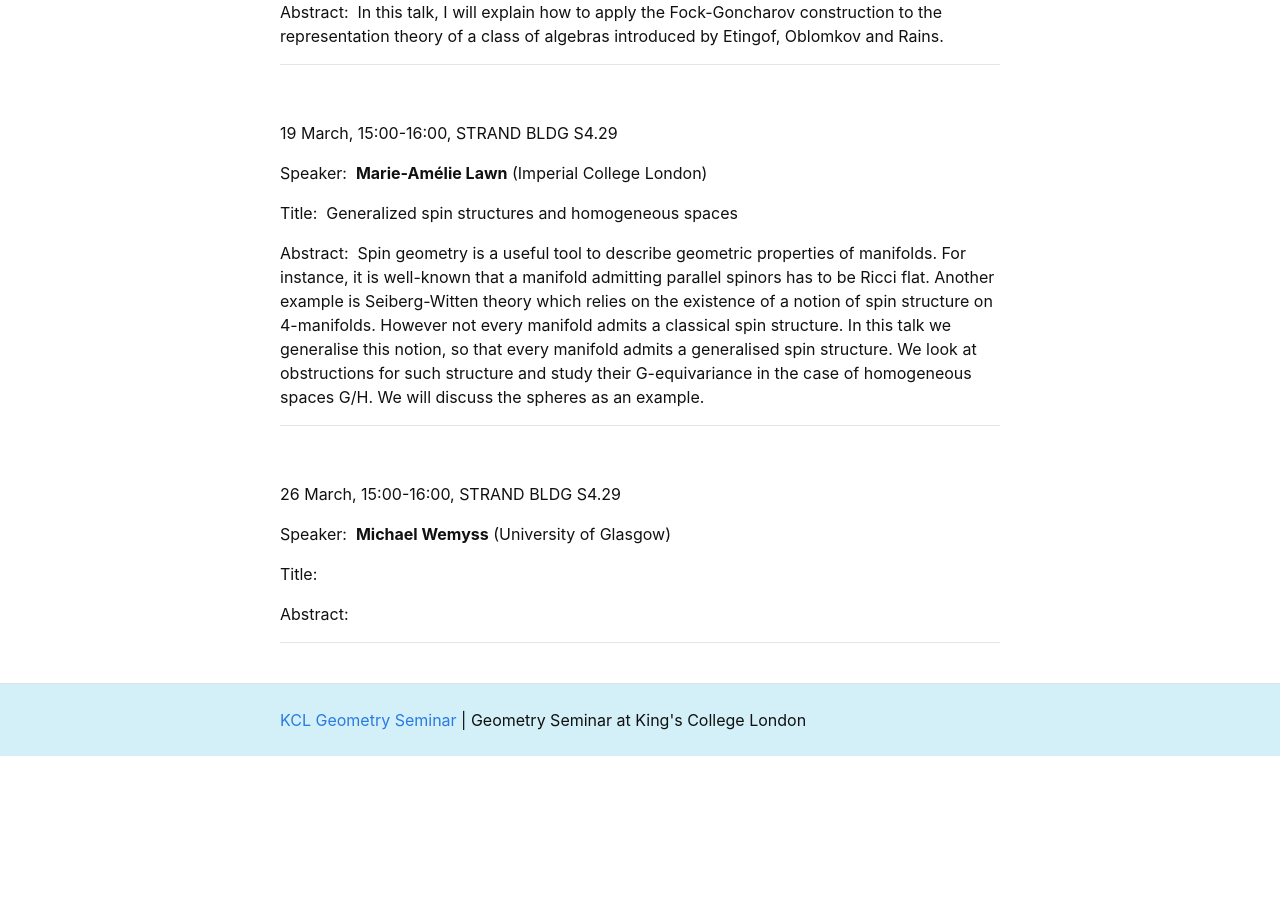
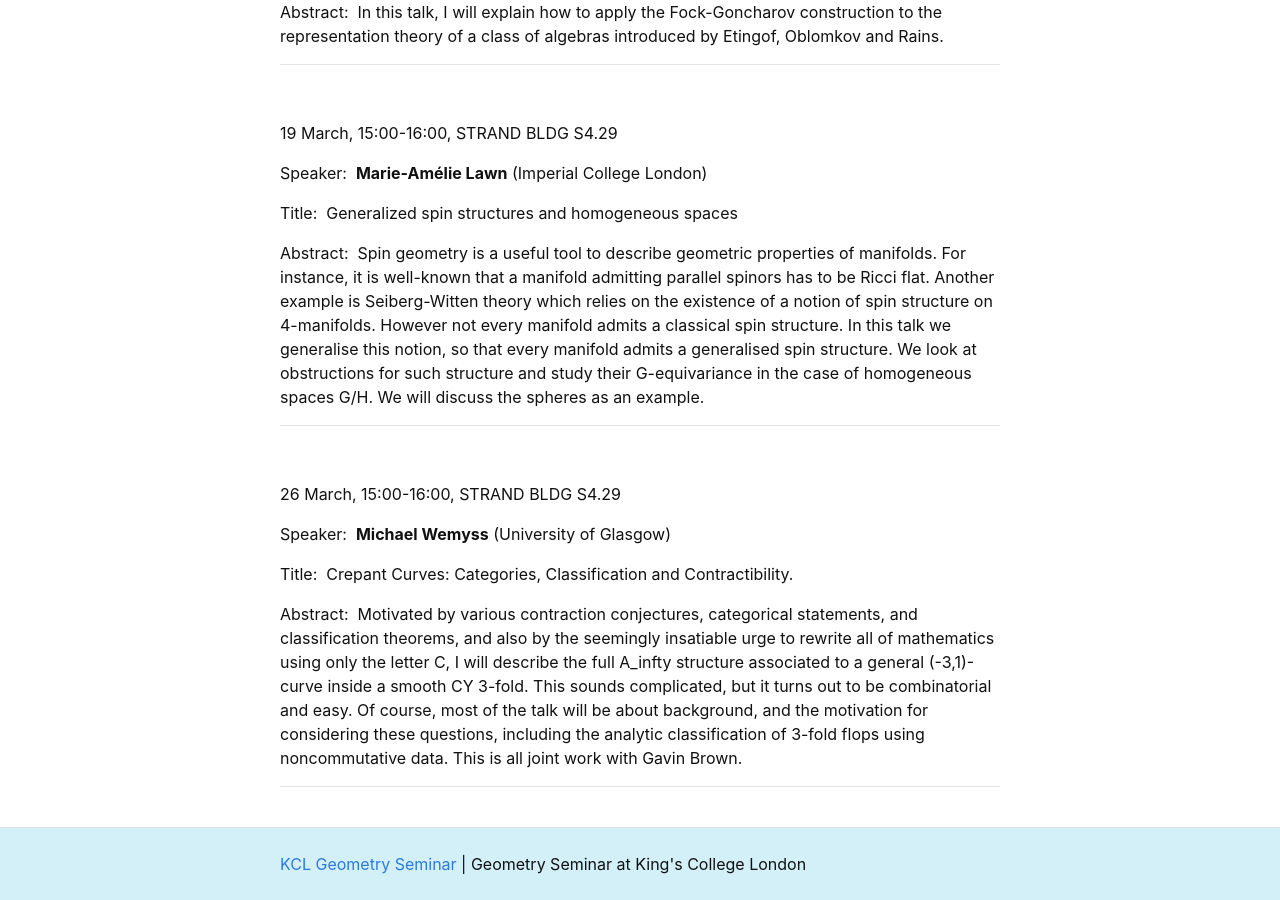
Before and after one commit to kcl-geometry-seminar/kcl-geometry-seminar.github.io, a Jekyll site: the page built from pages/index.md, in a window 1280 px wide and 900 px high, scrolled down 3097 px. Built offline with Jekyll 4.4.1, drawn with Linux system fonts in a browser that asks for light colours; formulas are drawn with MathJax 3; a script that is not in the unit is left out; before the commit the page ends 3853 px from its top, so only the background shows below that.

Commit message:
Update index.md

```diff
--- a/pages/index.md
+++ b/pages/index.md
@@ -139,8 +139,8 @@ Abstract:&nbsp; Spin geometry is a useful tool to describe geometric properties
 
 Speaker:&nbsp; **Michael Wemyss** (University of Glasgow)
 
-Title:&nbsp;
+Title:&nbsp; Crepant Curves: Categories, Classification and Contractibility.
 
-Abstract:&nbsp;
+Abstract:&nbsp; Motivated by various contraction conjectures, categorical statements, and classification theorems, and also by the seemingly insatiable urge to rewrite all of mathematics using only the letter C, I will describe the full A_infty structure associated to a general (-3,1)-curve inside a smooth CY 3-fold.  This sounds complicated, but it turns out to be combinatorial and easy.  Of course, most of the talk will be about background, and the motivation for considering these questions, including the analytic classification of 3-fold flops using noncommutative data.  This is all joint work with Gavin Brown.
 
 ---------------------------------------------------------
```
